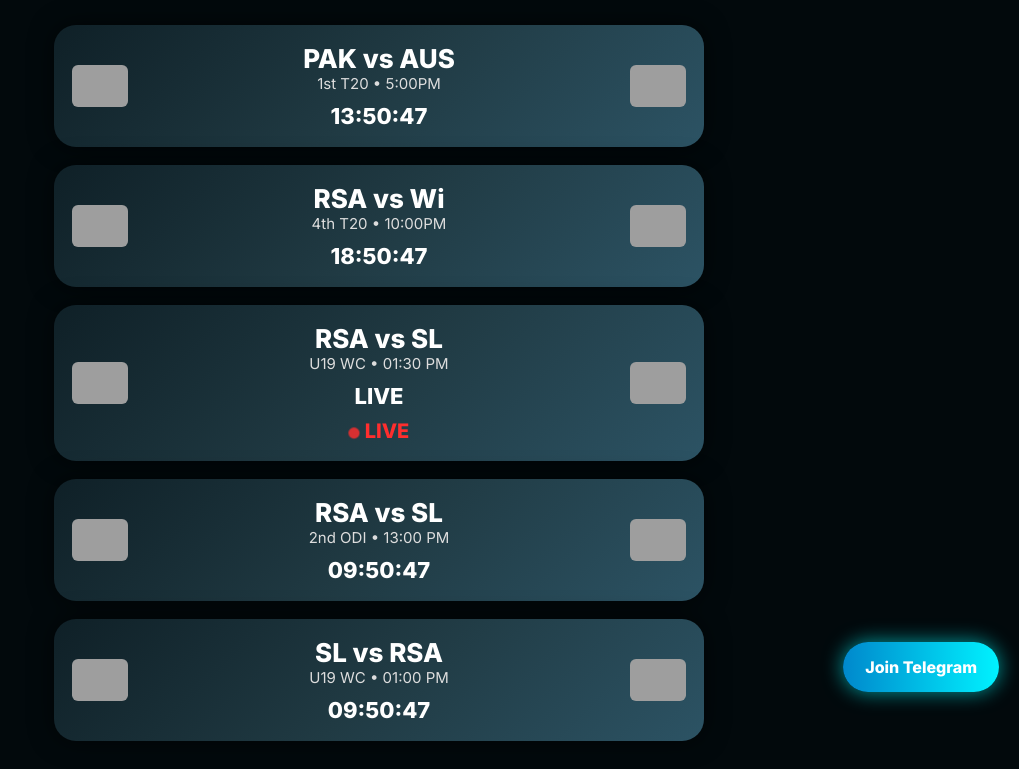
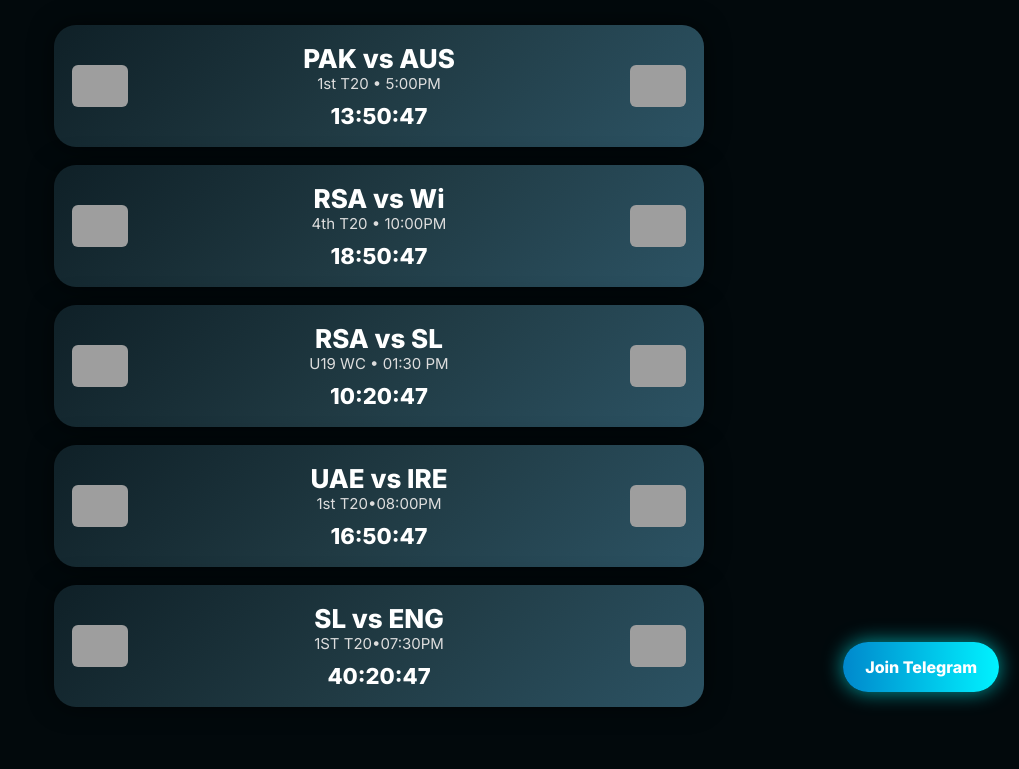
Before and after one commit to mrn6t9-byte/NAIM-X-LIVE, a plain HTML site: page index.html in a window 1280 px wide. Shown: the part 88-857 px from the top of the page, without its empty margins (261-1280 px from the left). After the commit the page ends 823 px from the top, so only its background shows below. Drawn offline with nearby package versions, Linux system fonts and the light colour scheme; grey boxes are pictures that could not be loaded.

Commit message:
Update index.html

```diff
--- a/index.html
+++ b/index.html
@@ -232,7 +232,7 @@ const matches=[
  sub:"U19 WC • 01:30 PM",
  left:"https://flagcdn.com/w80/za.png",
  right:"https://flagcdn.com/w80/lk.png",
- start:"2026-01-28T13:00:00",
+ start:"2026-01-29T13:30:00",
  sources:[
   {name:"Sky Sports Cricket ",link:"https://allinonereborn.xyz/mix.m3u8/live4.php?id=10526"},
   {name:"Star Sports 2 ",link:"https://allinonereborn.xyz/mix.m3u8/live4.php?id=276735"},
@@ -241,11 +241,11 @@ const matches=[
  ]
 },
 {
- title:"RSA vs SL",
- sub:"2nd ODI • 13:00 PM",
- left:"https://flagcdn.com/w80/bd.png",
- right:"https://flagcdn.com/w80/th.png",
- start:"2026-01-29T13:00:00",
+ title:"UAE vs IRE ",
+ sub:"1st T20•08:00PM",
+ left:"https://flagcdn.com/w80/ae.png",
+ right:"https://flagcdn.com/w80/ie.png",
+ start:"2026-01-29T20:00:00",
  sources:[
   {name:"FOX 501",link:"https://allinonereborn.xyz/mix.m3u8/live4.php?id=197185"},
   {name:"Sky Sports Cricket",link:"https://allinonereborn.xyz/mix.m3u8/live4.php?id=10527"},
@@ -254,11 +254,11 @@ const matches=[
  ]
 },
 {
- title:"SL vs RSA",
- sub:"U19 WC • 01:00 PM",
+ title:"SL vs ENG",
+ sub:"1ST T20•07:30PM",
  left:"https://flagcdn.com/w80/lk.png",
- right:"https://flagcdn.com/w80/za.png",
- start:"2026-01-29T13:00:00",
+ right:"https://flagcdn.com/w80/gb.png",
+ start:"2026-01-30T19:30:00",
  sources:[
   {name:"FOX 501",link:"https://allinonereborn.xyz/mix.m3u8/live4.php?id=197185"},
   {name:"Sky Sports Cricket",link:"https://allinonereborn.xyz/mix.m3u8/live4.php?id=10527"},
```
